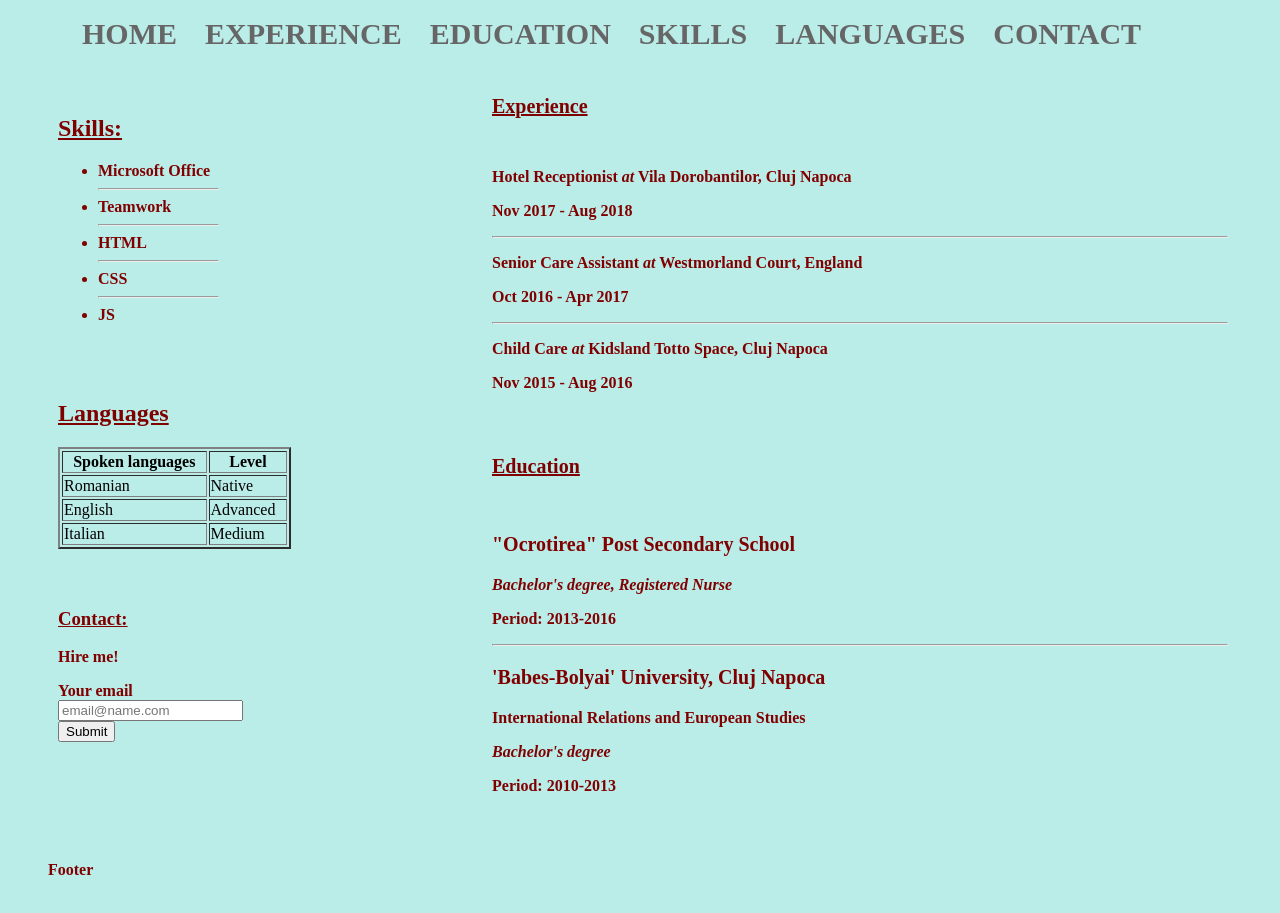
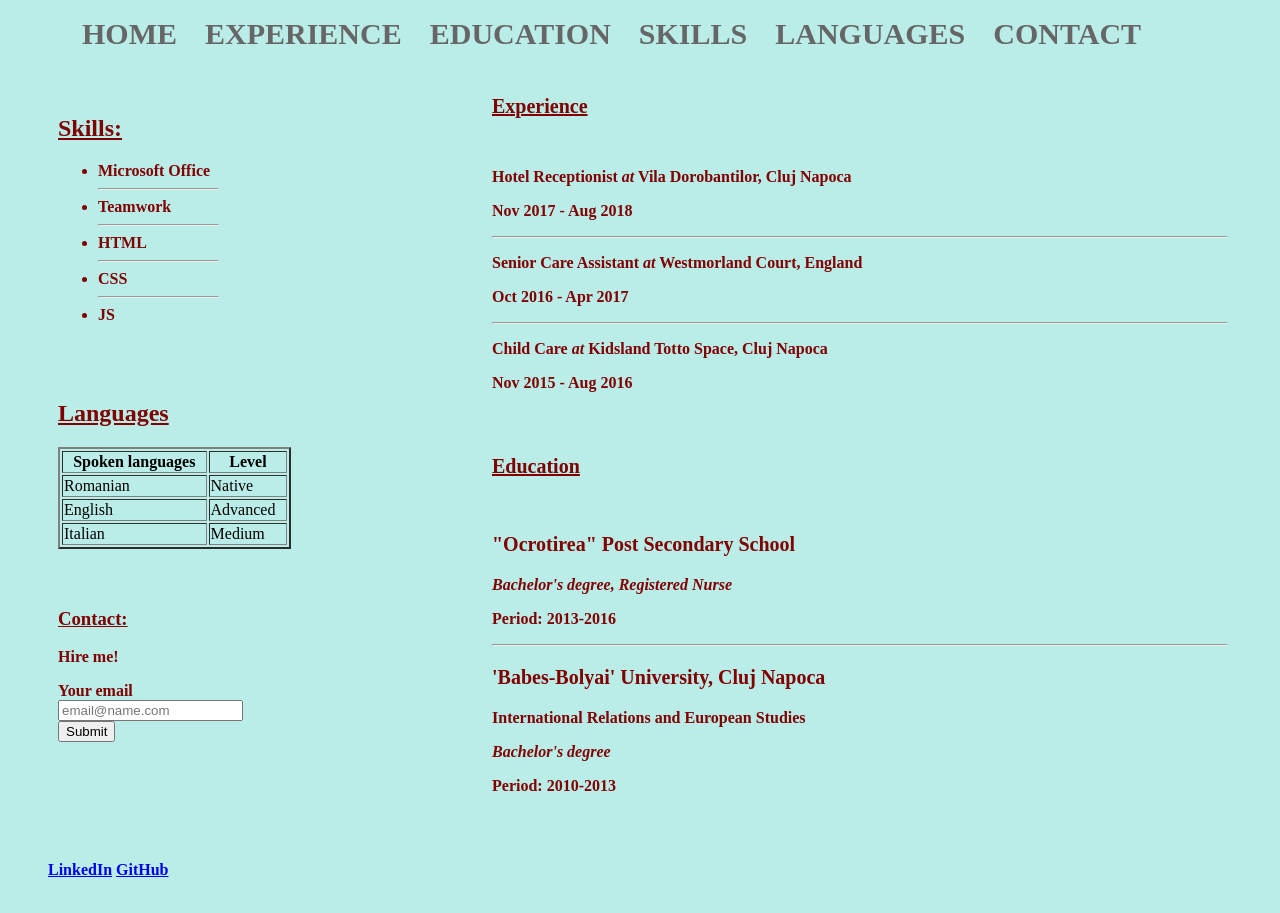
Before and after one commit to andreeaotet/andreeaotet.CV, a website built with Parcel: page index.html in a window 1280 px wide. Shown: the part 547-1460 px from the top of the page. Built offline with nearby package versions, Linux system fonts and the light colour scheme.

Commit message:
LinkedIn & Github

```diff
--- a/index.html
+++ b/index.html
@@ -4,6 +4,8 @@
 	<title>CV</title>
 	<meta charset="UTF-8" />
 	<link rel="stylesheet" href="stylecv.css">
+  <link href="https://www.linkedin.com/in/andreea-otet-0ab497170">
+
 </head>
 
 <body>
@@ -111,7 +113,10 @@
 						<p>Period: 2010-2013</p>
 		</div>
 	</div>
-	<div class="test" id="footer">Footer</div>
+	<div class="test" id="footer">
+    <a href="https://www.linkedin.com/in/andreea-otet-0ab497170">LinkedIn</a>
+    <a href="https://github.com/andreeaotet">GitHub</a>
+  </div>
 
 <script>
 	function dropdownMenu() {
```
